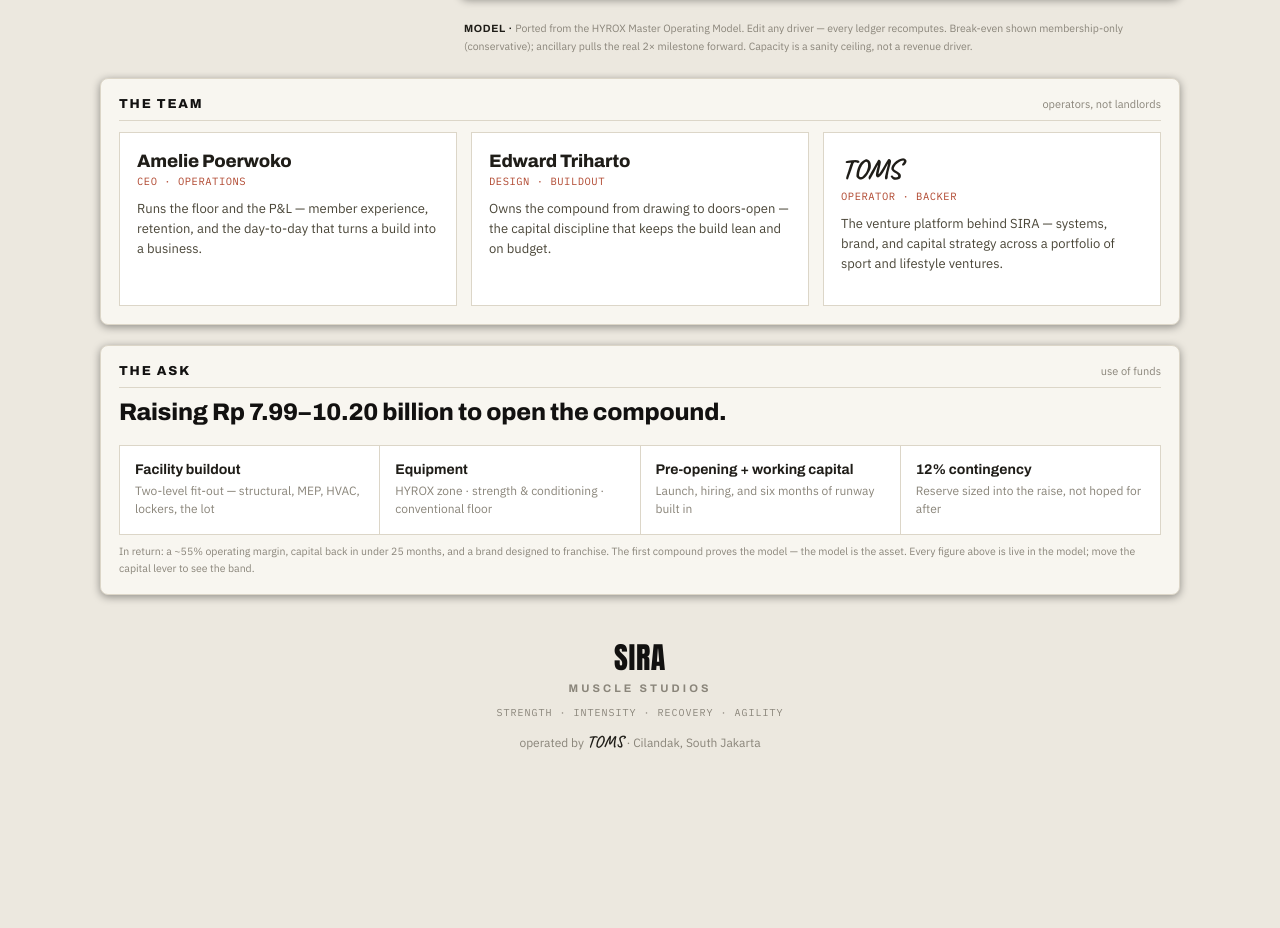
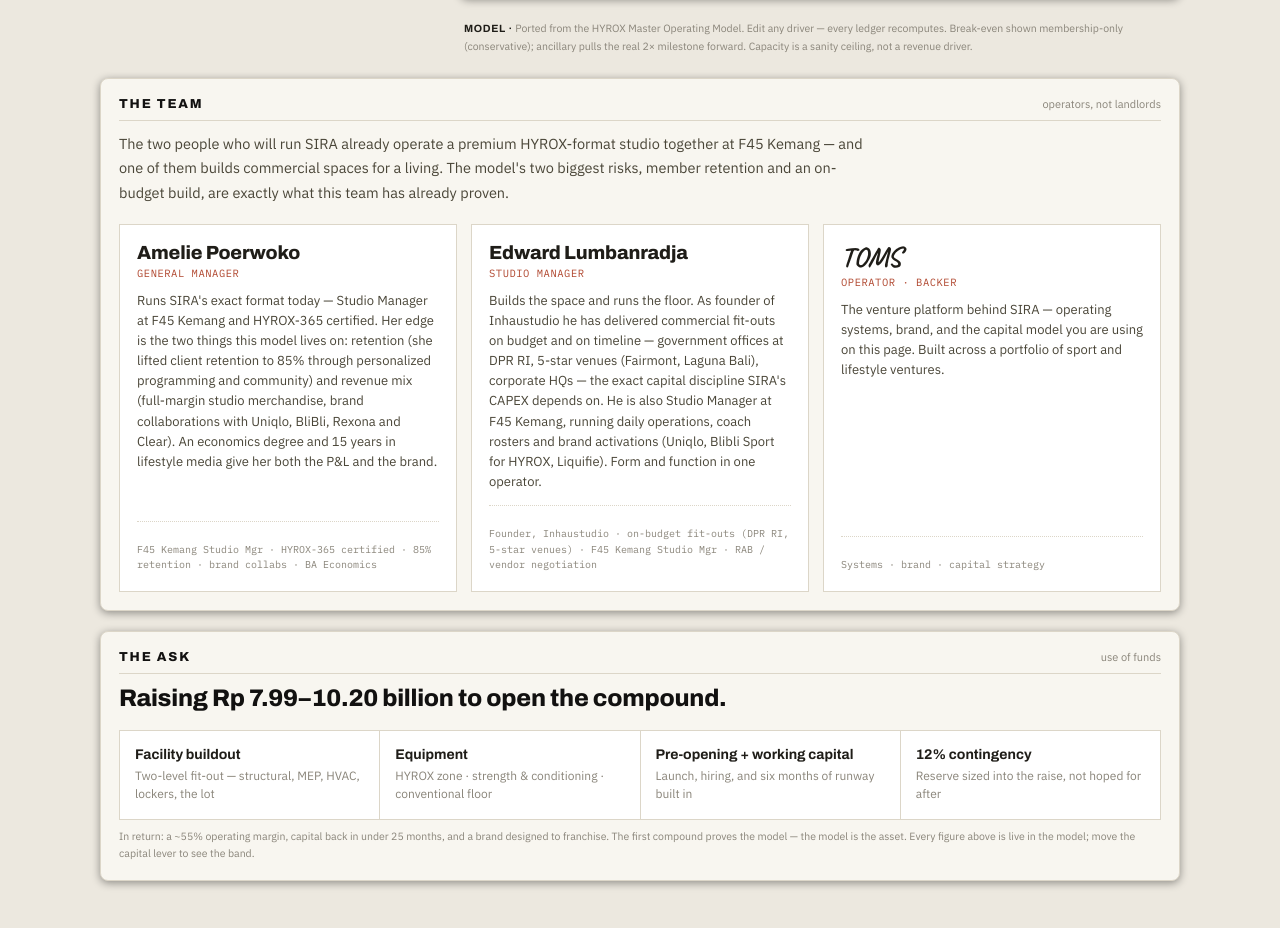
Before and after one commit to erdiantomy/sirastudio, a React (Vite) app: page / in a window 1280 px wide. Shown: the part 5567-6495 px from the top of the page. Before the commit the page ends 6389 px from the top, so only its background shows below. Built offline with nearby package versions, Linux system fonts and the light colour scheme.

Commit message:
Team: resume-grounded summaries — Amelie (GM, HYROX-certified, 85% retention) + Edward (Studio Mgr, on-budget fit-outs)

```diff
--- a/src/App.jsx
+++ b/src/App.jsx
@@ -660,16 +660,28 @@
       <div style={{ position: "relative", zIndex: 2, maxWidth: 1080, margin: "0 auto", padding: "0 16px 16px", display: "flex", flexDirection: "column", gap: 20 }}>
         <Card id="team">
           <H right={<span style={{ fontSize: 11, color: MUT }}>operators, not landlords</span>}>The Team</H>
-          <div style={{ display: "grid", gridTemplateColumns: "repeat(auto-fit,minmax(230px,1fr))", gap: 14, marginTop: 2 }}>
+          <p style={{ fontSize: 14.5, lineHeight: 1.7, color: "#4A4638", maxWidth: 760, margin: "2px 0 0" }}>
+            The two people who will run SIRA already operate a premium HYROX-format studio together at F45 Kemang — and one of them builds commercial spaces for a living. The model's two biggest risks, member retention and an on-budget build, are exactly what this team has already proven.
+          </p>
+          <div style={{ display: "grid", gridTemplateColumns: "repeat(auto-fit,minmax(252px,1fr))", gap: 14, marginTop: 18 }}>
             {[
-              ["Amelie Poerwoko", "CEO · Operations", "Runs the floor and the P&L — member experience, retention, and the day-to-day that turns a build into a business.", false],
-              ["Edward Triharto", "Design · Buildout", "Owns the compound from drawing to doors-open — the capital discipline that keeps the build lean and on budget.", false],
-              ["TOMS", "Operator · Backer", "The venture platform behind SIRA — systems, brand, and capital strategy across a portfolio of sport and lifestyle ventures.", true],
+              ["Amelie Poerwoko", "General Manager",
+                "Runs SIRA's exact format today — Studio Manager at F45 Kemang and HYROX-365 certified. Her edge is the two things this model lives on: retention (she lifted client retention to 85% through personalized programming and community) and revenue mix (full-margin studio merchandise, brand collaborations with Uniqlo, BliBli, Rexona and Clear). An economics degree and 15 years in lifestyle media give her both the P&L and the brand.",
+                "F45 Kemang Studio Mgr · HYROX-365 certified · 85% retention · brand collabs · BA Economics", false],
+              ["Edward Lumbanradja", "Studio Manager",
+                "Builds the space and runs the floor. As founder of Inhaustudio he has delivered commercial fit-outs on budget and on timeline — government offices at DPR RI, 5-star venues (Fairmont, Laguna Bali), corporate HQs — the exact capital discipline SIRA's CAPEX depends on. He is also Studio Manager at F45 Kemang, running daily operations, coach rosters and brand activations (Uniqlo, Blibli Sport for HYROX, Liquifie). Form and function in one operator.",
+                "Founder, Inhaustudio · on-budget fit-outs (DPR RI, 5-star venues) · F45 Kemang Studio Mgr · RAB / vendor negotiation", false],
+              ["TOMS", "Operator · Backer",
+                "The venture platform behind SIRA — operating systems, brand, and the capital model you are using on this page. Built across a portfolio of sport and lifestyle ventures.",
+                "Systems · brand · capital strategy", true],
             ].map((p) => (
-              <div key={p[0]} style={{ background: SURF2, border: `1px solid ${LINE}`, padding: "18px 17px" }}>
-                <div style={{ fontFamily: p[3] ? "'Caveat',cursive" : "'Archivo',sans-serif", fontWeight: p[3] ? 700 : 800, fontSize: p[3] ? 28 : 18, letterSpacing: "-.01em", color: INK }}>{p[0]}</div>
-                <div style={{ fontFamily: "'IBM Plex Mono',monospace", fontSize: 10.5, color: EMBER, letterSpacing: ".05em", marginTop: 3, textTransform: "uppercase" }}>{p[1]}</div>
+              <div key={p[0]} style={{ background: SURF2, border: `1px solid ${LINE}`, padding: "18px 17px", display: "flex", flexDirection: "column" }}>
+                <div style={{ fontFamily: p[4] ? "'Caveat',cursive" : "'Archivo',sans-serif", fontWeight: p[4] ? 700 : 800, fontSize: p[4] ? 28 : 19, letterSpacing: "-.01em", color: INK, lineHeight: 1 }}>{p[0]}</div>
+                <div style={{ fontFamily: "'IBM Plex Mono',monospace", fontSize: 10.5, color: EMBER, letterSpacing: ".05em", marginTop: 4, textTransform: "uppercase" }}>{p[1]}</div>
                 <p style={{ fontSize: 13, lineHeight: 1.55, color: "#4A4638", marginTop: 11 }}>{p[2]}</p>
+                <div style={{ marginTop: "auto", paddingTop: 12, borderTop: `1px dotted ${LINE}` }}>
+                  <div style={{ fontFamily: "'IBM Plex Mono',monospace", fontSize: 10, color: MUT, lineHeight: 1.55, marginTop: 8 }}>{p[3]}</div>
+                </div>
               </div>
             ))}
           </div>
```
